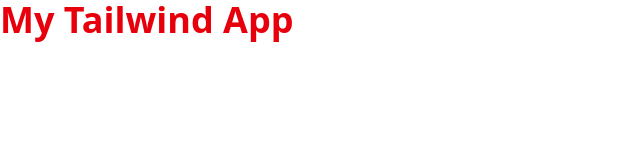
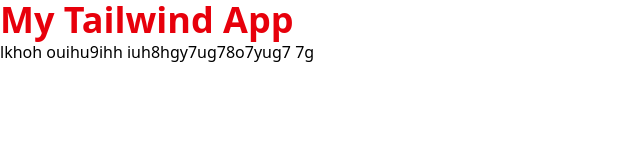
Before and after one commit to Kenneth-Ngcobo/netlify-demo, a website: page index.html in a window 1280 px wide. Shown: the whole page, without its empty margins (0-640 px from the left). Drawn offline with Linux system fonts and the light colour scheme.

Commit message:
Adds website body

```diff
--- a/index.html
+++ b/index.html
@@ -8,5 +8,6 @@
   </head>
   <body>
     <h1 class="text-red-600 text-4xl font-bold">My Tailwind App</h1>
+    <p>lkhoh ouihu9ihh iuh8hgy7ug78o7yug7 7g</p>
   </body>
 </html>
```
